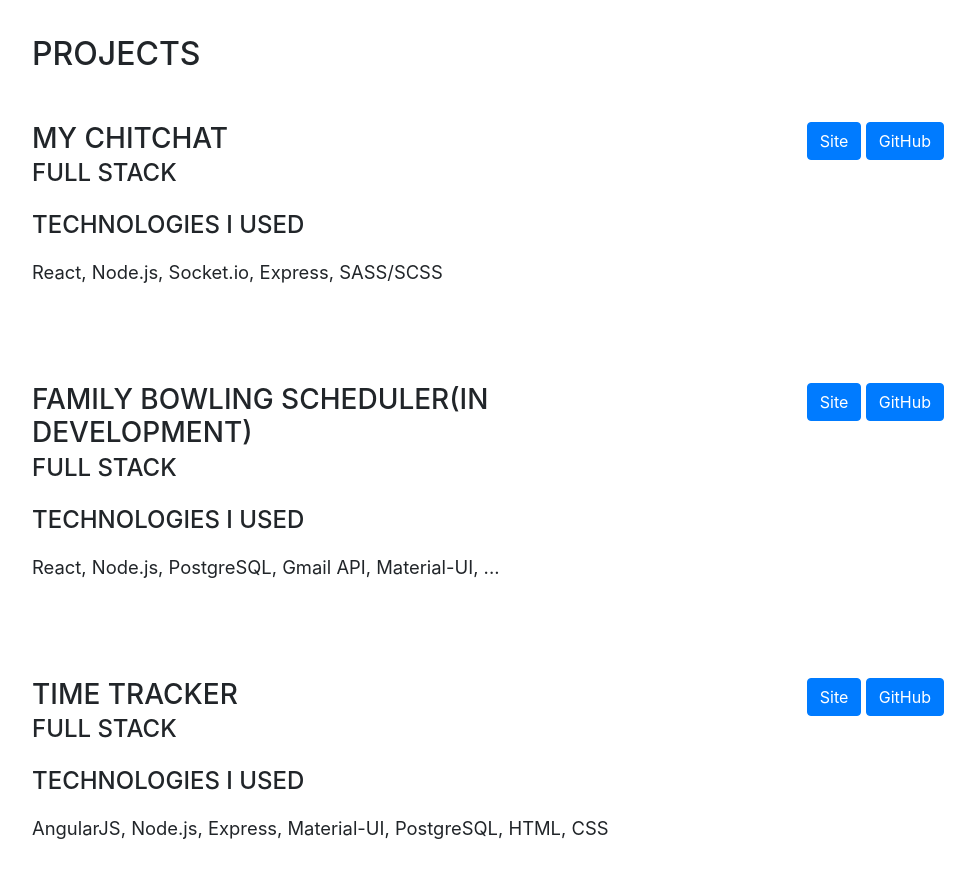
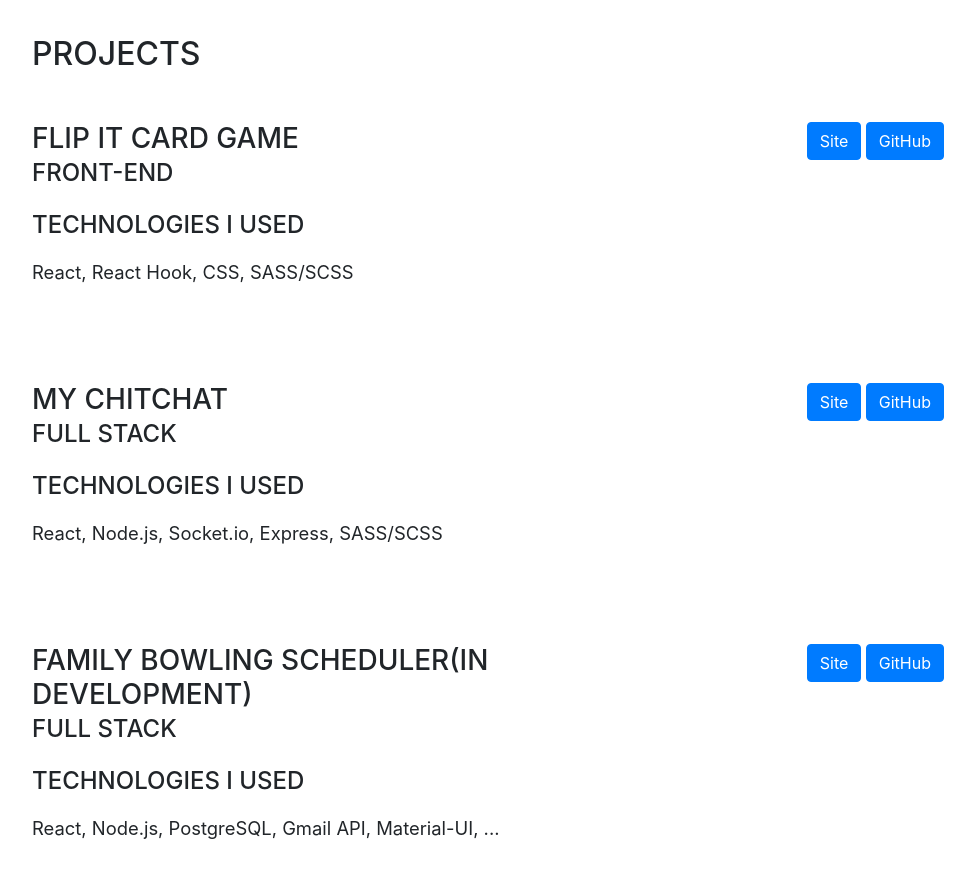
Before and after one commit to MannyJo/mannyjo.github.io, a website with bundled scripts: page index.html in a window 1280 px wide. Shown: the part 3240-4134 px from the top of the page, without its empty margins (288-1263 px from the left). Built offline with nearby package versions, Linux system fonts and the light colour scheme; a web font is replaced by a local one.

Commit message:
Add flip card game

```diff
--- a/index.html
+++ b/index.html
@@ -249,6 +249,21 @@
 
         <div class="resume-item d-flex flex-column flex-md-row mb-5">
           <div class="resume-content mr-auto">
+            <h3 class="mb-0">Flip it card game</h3>
+            <div class="subheading mb-3">Front-end</div>
+            <div class="subheading mb-3">Technologies I used</div>
+            <p class="lead mb-5">
+              React, React Hook, CSS, SASS/SCSS
+            </p>
+          </div>
+          <div class="resume-date text-md-right">
+            <a class="btn btn-primary" href="https://objective-shirley-ea6162.netlify.com/">Site</a>
+            <a class="btn btn-primary" href="https://github.com/MannyJo/flip-card-game">GitHub</a>
+          </div>
+        </div>
+
+        <div class="resume-item d-flex flex-column flex-md-row mb-5">
+          <div class="resume-content mr-auto">
             <h3 class="mb-0">My ChitChat</h3>
             <div class="subheading mb-3">Full Stack</div>
             <div class="subheading mb-3">Technologies I used</div>
```
